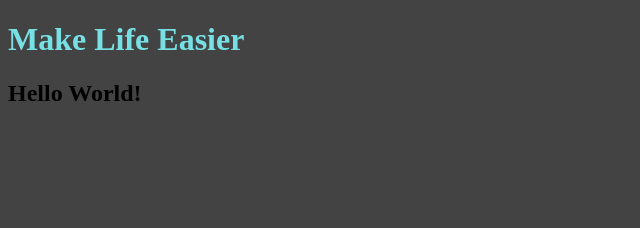
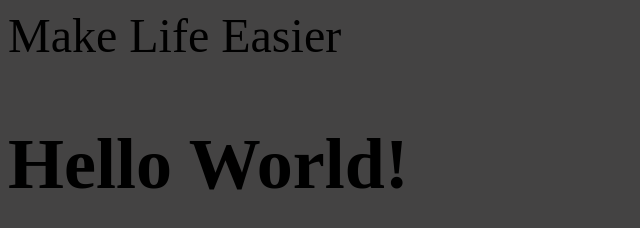
Before and after one commit to mschlack/testproject, a plain HTML site: page index.html in a window 1280 px wide. Shown: the whole page, without its empty margins (0-640 px from the left). Drawn offline with Linux system fonts and the light colour scheme.

Commit message:
make text bigger

```diff
--- a/index.html
+++ b/index.html
@@ -7,8 +7,7 @@
             }
             h1 {
                 color:rgb(119, 224, 228);
-                margin-left: 60
-
+                text-align: center
             }
         </style>
         <title>
@@ -16,7 +15,7 @@
         </title>
     </head>
     <body>
-        <h1>
+        <font size="100"h1>
             Make Life Easier
         </h1>
         <h2>
```
